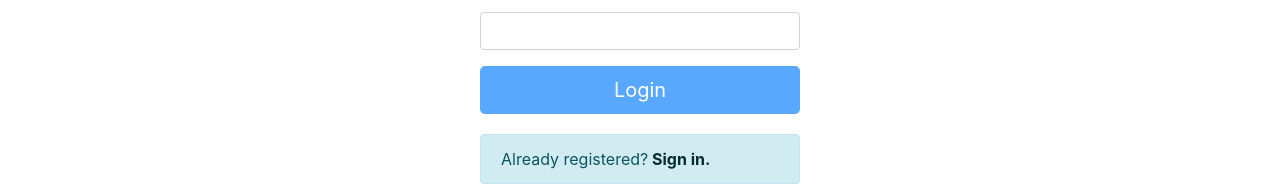
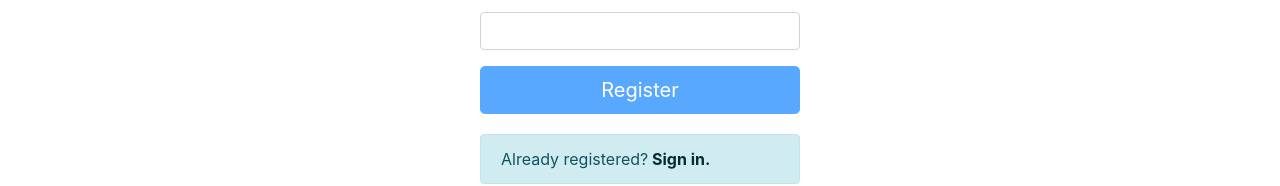
Before and after one commit to johnfcs778/ProgressPal, a React (Create React App) app in the folder ProgressPalService/src/frontend/progress-pal/: page /register in a window 1280 px wide. Shown: the part 408-594 px from the top of the page. Built offline with nearby package versions, Linux system fonts and the light colour scheme.

Commit message:
Set register and login routes to deployed backend

```diff
--- a/ProgressPalService/src/frontend/progress-pal/src/Login/LoginPage.js
+++ b/ProgressPalService/src/frontend/progress-pal/src/Login/LoginPage.js
@@ -25,7 +25,7 @@ export default function Login(props) {
     params.append('email', username);
     params.append('password', password);
 
-    Axios.post("http://localhost:8080/api/v1/login", params).then((response)=> {
+    Axios.post("https://progress-pal.herokuapp.com/api/v1/login", params).then((response)=> {
         if(response['status'] === 200) {
           navigate('/');
         } else {
--- a/ProgressPalService/src/frontend/progress-pal/src/Register/RegisterPage.js
+++ b/ProgressPalService/src/frontend/progress-pal/src/Register/RegisterPage.js
@@ -26,7 +26,7 @@ const RegisterPage = () => {
 
       const login = (username, pw) => {
 
-        Axios.post("http://localhost:8080/api/v1/registration", {
+        Axios.post("https://progress-pal.herokuapp.com/api/v1/registration", {
             firstName: firstname,
             lastName : lastname,
             email : email,
@@ -81,7 +81,7 @@ const RegisterPage = () => {
                 />
             </Form.Group>
             <Button block size="lg" type="submit" disabled={!validateForm()}>
-              Login
+              Register
             </Button>
 
             <Alert  style={{marginTop: 20}} variant="info">
```
